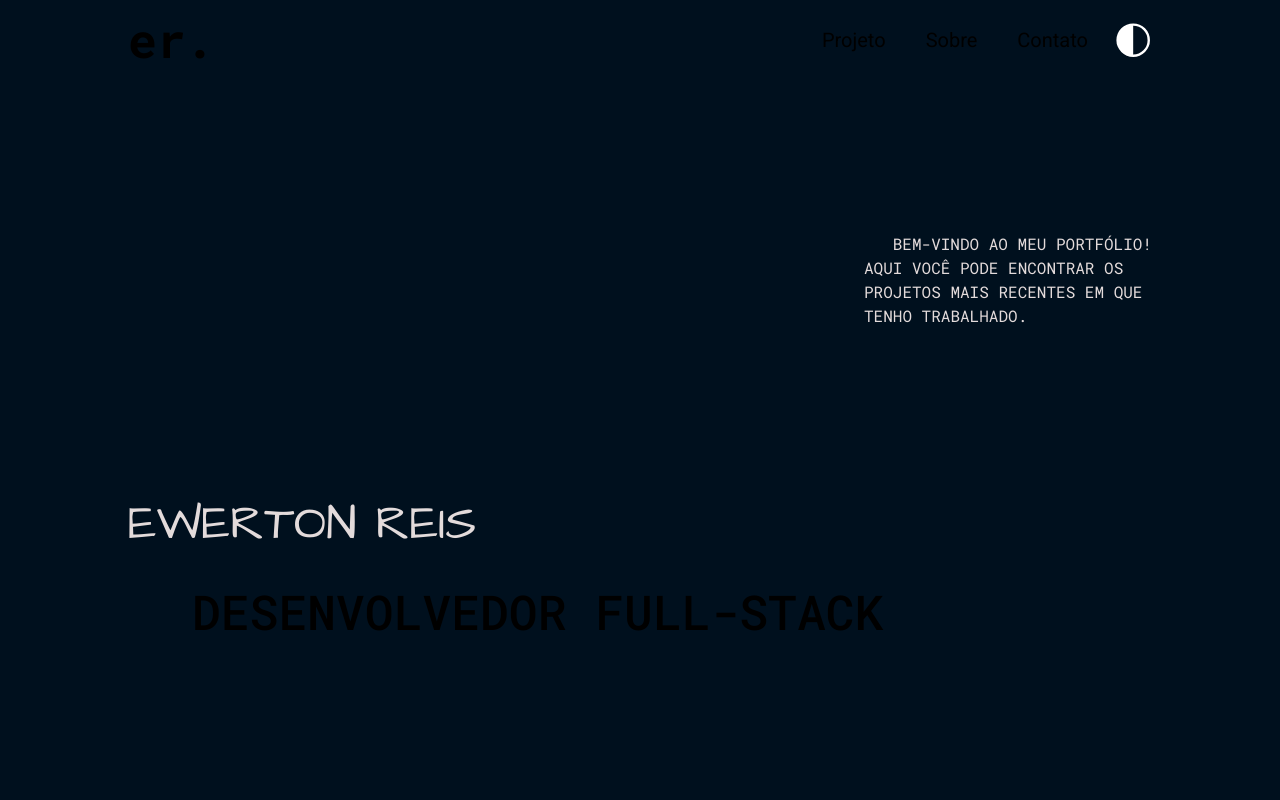
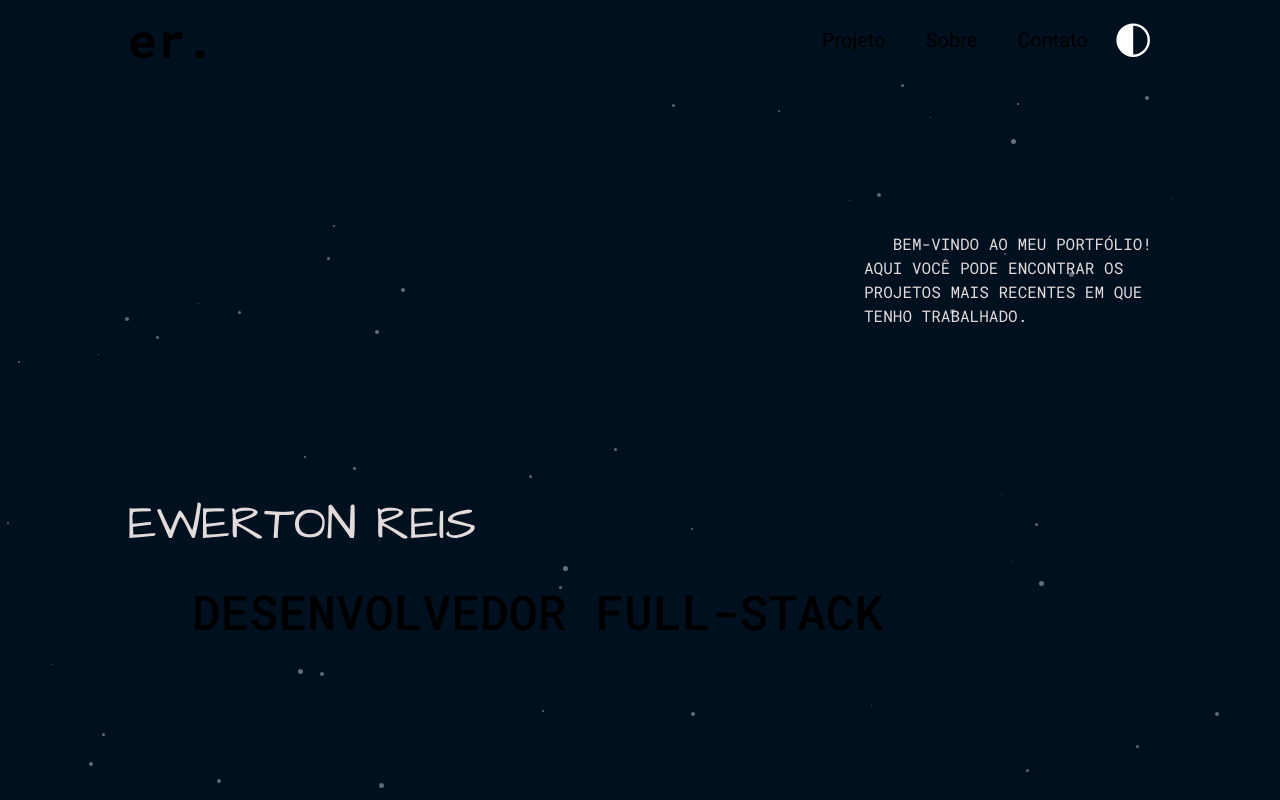
Before and after one commit to ewerton11/portfolio, a Next.js app: page / in a window 1280 px wide. Shown: the top 800 px of the page. Built offline with nearby package versions, Linux system fonts and the light colour scheme.

Commit message:
improving

```diff
--- a/app/page.tsx
+++ b/app/page.tsx
@@ -47,12 +47,12 @@ export default function Home() {
   }, [])
 
   return (
-    <div className="w-full relative bg-primary-dark">
-      {/* main-content */}
+    <div className="w-full relative bg-primary-dark main-content">
+      {/*  */}
       <Header />
       <div
-        className={` w-full h-auto flex flex-col relative overflow-hidden`}
-        // ref={pixelContainerRef} ${pixels.pixel}
+        className={`${pixels.pixel} w-full h-auto flex flex-col relative overflow-hidden`}
+        ref={pixelContainerRef}
       >
         <Start />
         <Projects />
```
